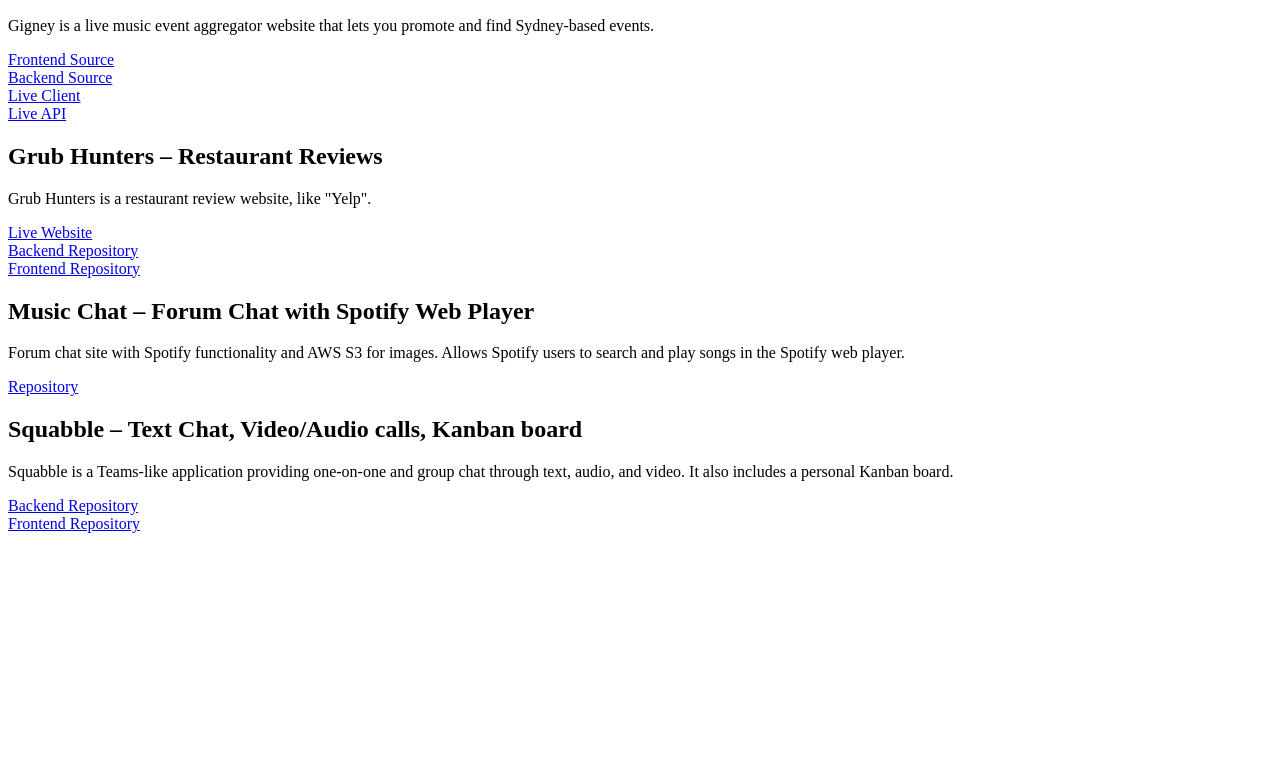
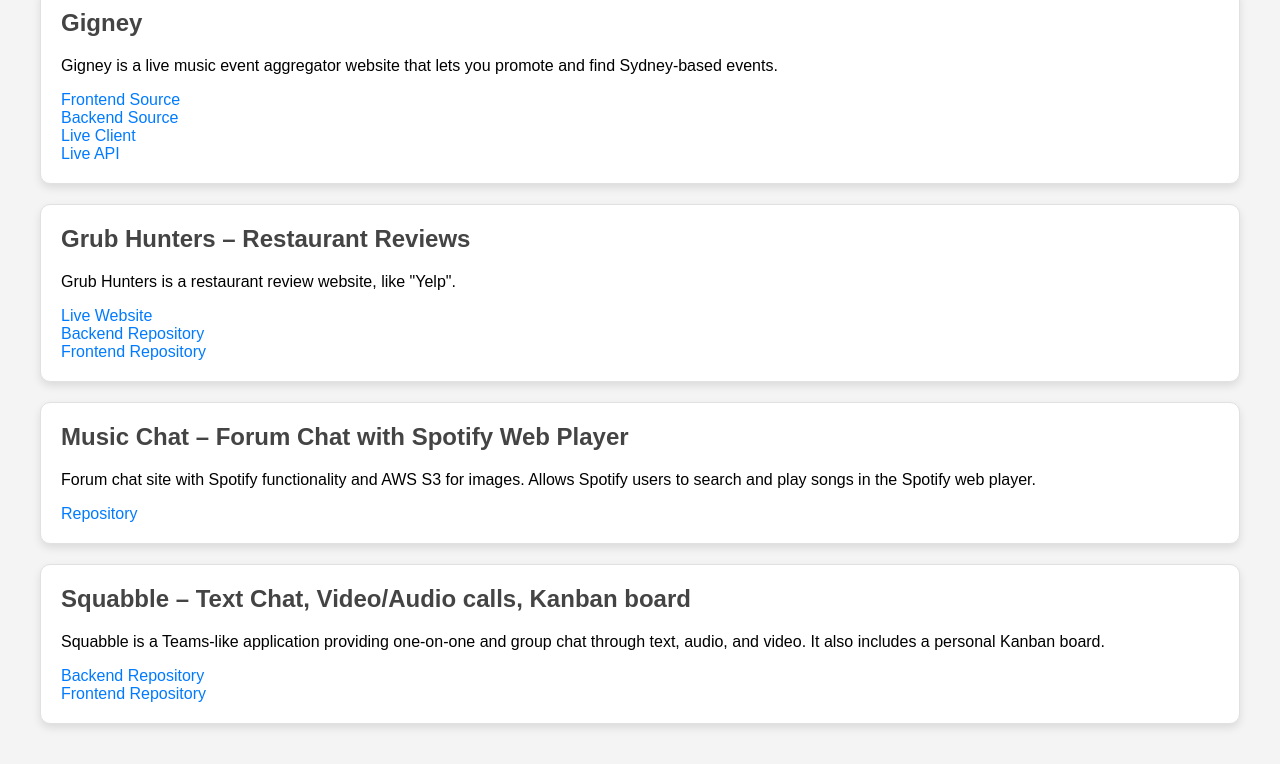
Before and after one commit to RyanRiddiford/Portfolio, a plain HTML site: page index.html in a window 1280 px wide. Shown: the part 110-874 px from the top of the page. Before the commit the page ends 800 px from the top, so only its background shows below. Drawn offline with Linux system fonts and the light colour scheme.

Commit message:
fixed css href to stylesheet

```diff
--- a/index.html
+++ b/index.html
@@ -5,7 +5,7 @@
     <meta charset="UTF-8">
     <meta name="viewport" content="width=device-width, initial-scale=1.0">
     <title>Ryan Riddiford's Portfolio</title>
-    <link rel="stylesheet" href="path_to_your_css_file.css">
+    <link rel="stylesheet" href="style.css">
 </head>
 
 <body>
```
